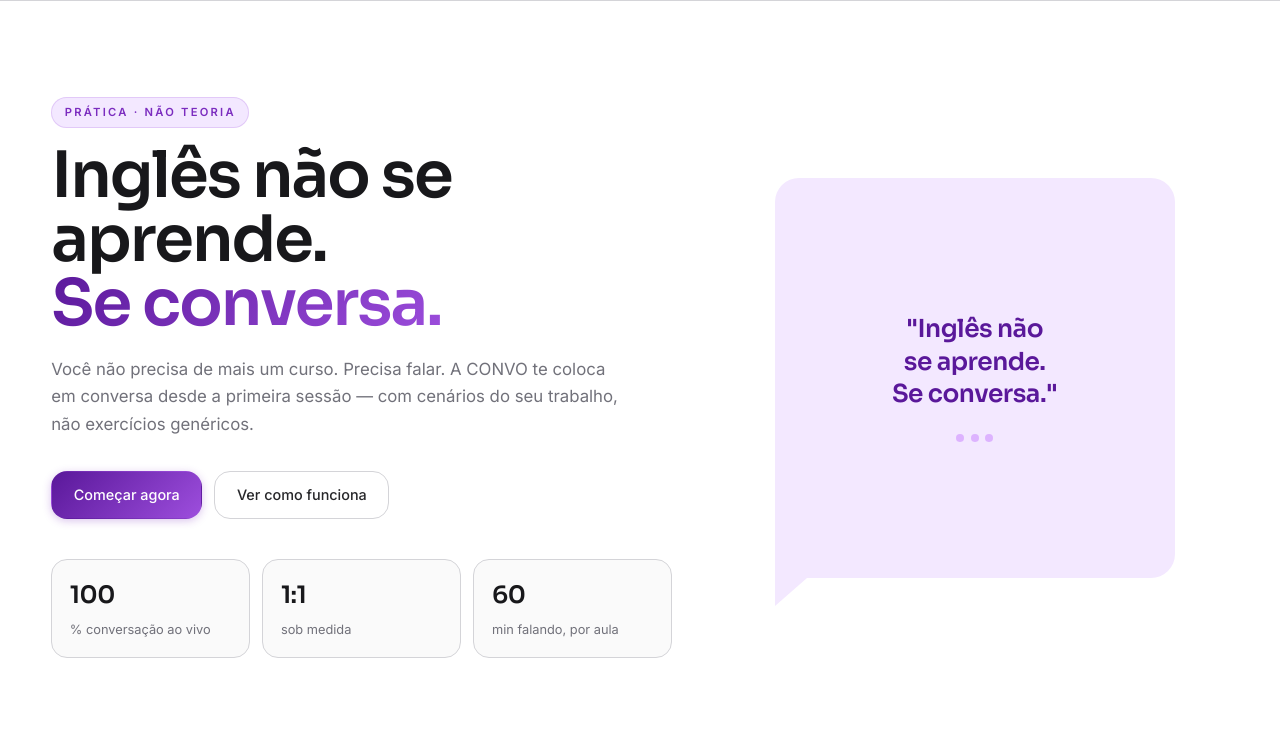
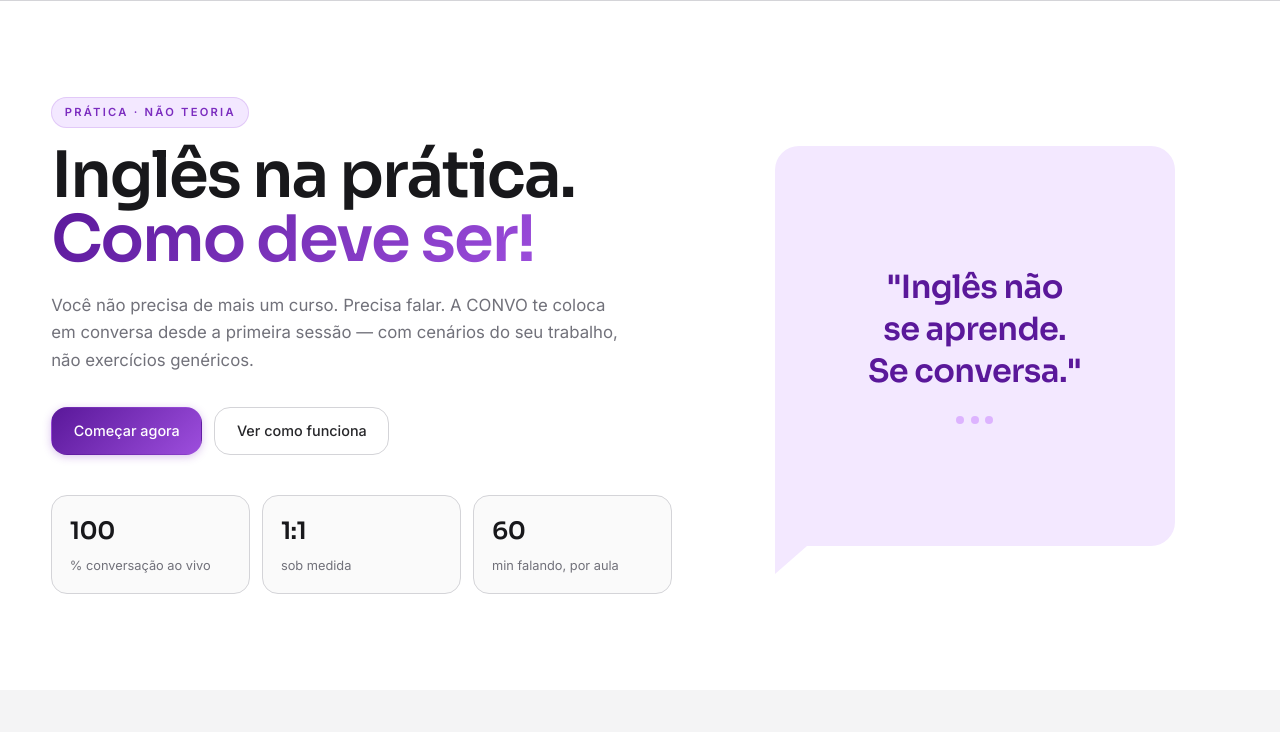
Before and after one commit to ebenersantos-dot/convo, a plain HTML site: page index/01-inicio-convo.html in a window 1280 px wide. Shown: the part 68-800 px from the top of the page. Drawn offline with Linux system fonts and the light colour scheme.

Commit message:
small adjustment on main page hero tittle and bubble

```diff
--- a/css/modules/hero.css
+++ b/css/modules/hero.css
@@ -116,7 +116,7 @@
 .hero-bubble-quote {
   font-family: 'Sora', system-ui, sans-serif;
   font-weight: 600;
-  font-size: clamp(1.1rem, 2.2vw, 1.55rem);
+  font-size: clamp(2rem, 2.2vw, 1.55rem);
   letter-spacing: -0.02em;
   line-height: 1.3;
   color: var(--cp-700);
--- a/index/01-inicio-convo.html
+++ b/index/01-inicio-convo.html
@@ -45,7 +45,7 @@
             <div class="container hero-grid">
                 <div class="hero-copy reveal">
                     <p class="eyebrow">PRÁTICA · NÃO TEORIA</p>
-                    <h1>Inglês não se aprende.<br><em>Se conversa.</em></h1>
+                    <h1>Inglês na prática.<br><em>Como deve ser!</em></h1>
                     <p class="hero-text">
                         Você não precisa de mais um curso. Precisa falar. A CONVO te coloca em conversa desde a primeira sessão — com cenários do seu trabalho, não exercícios genéricos.
                     </p>
```
